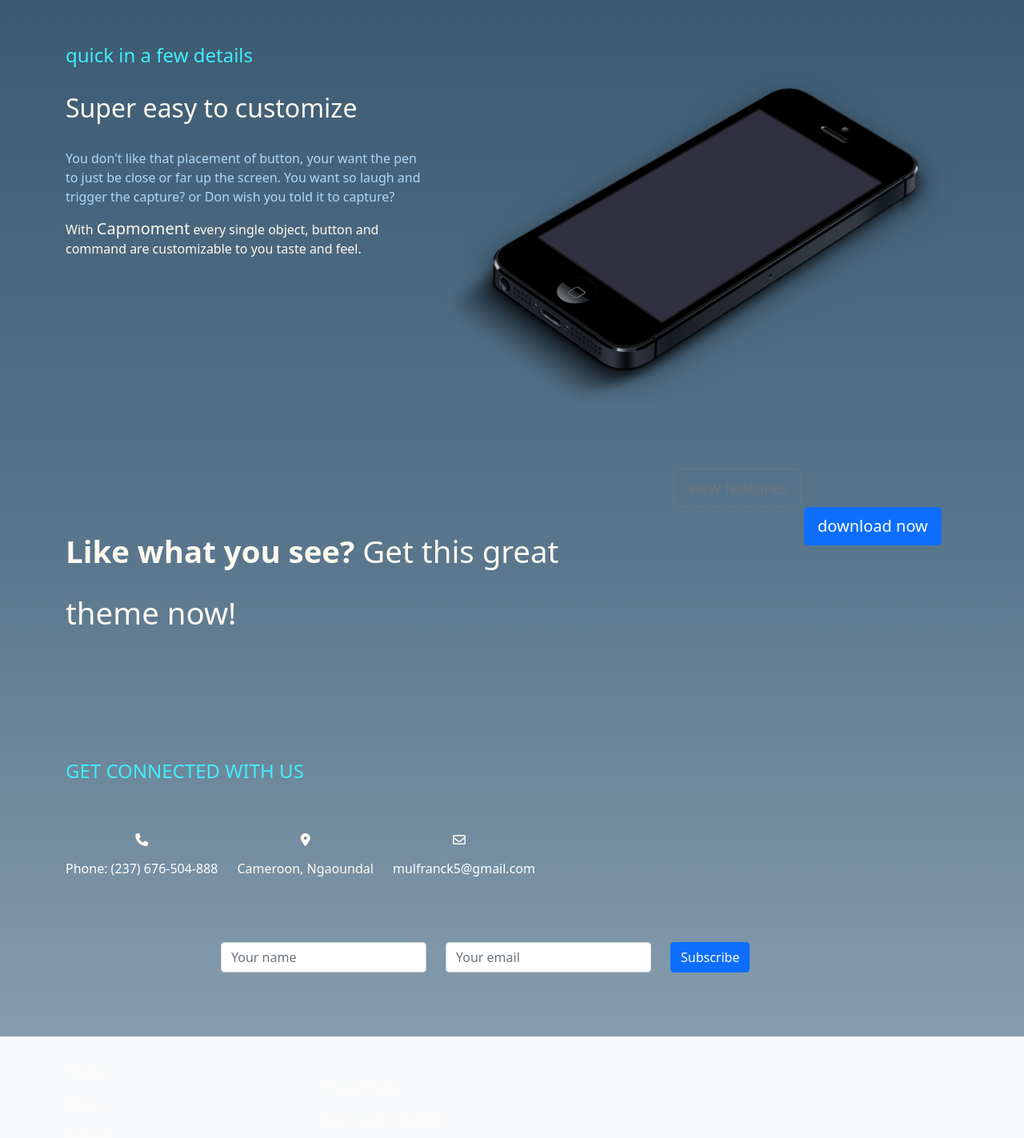
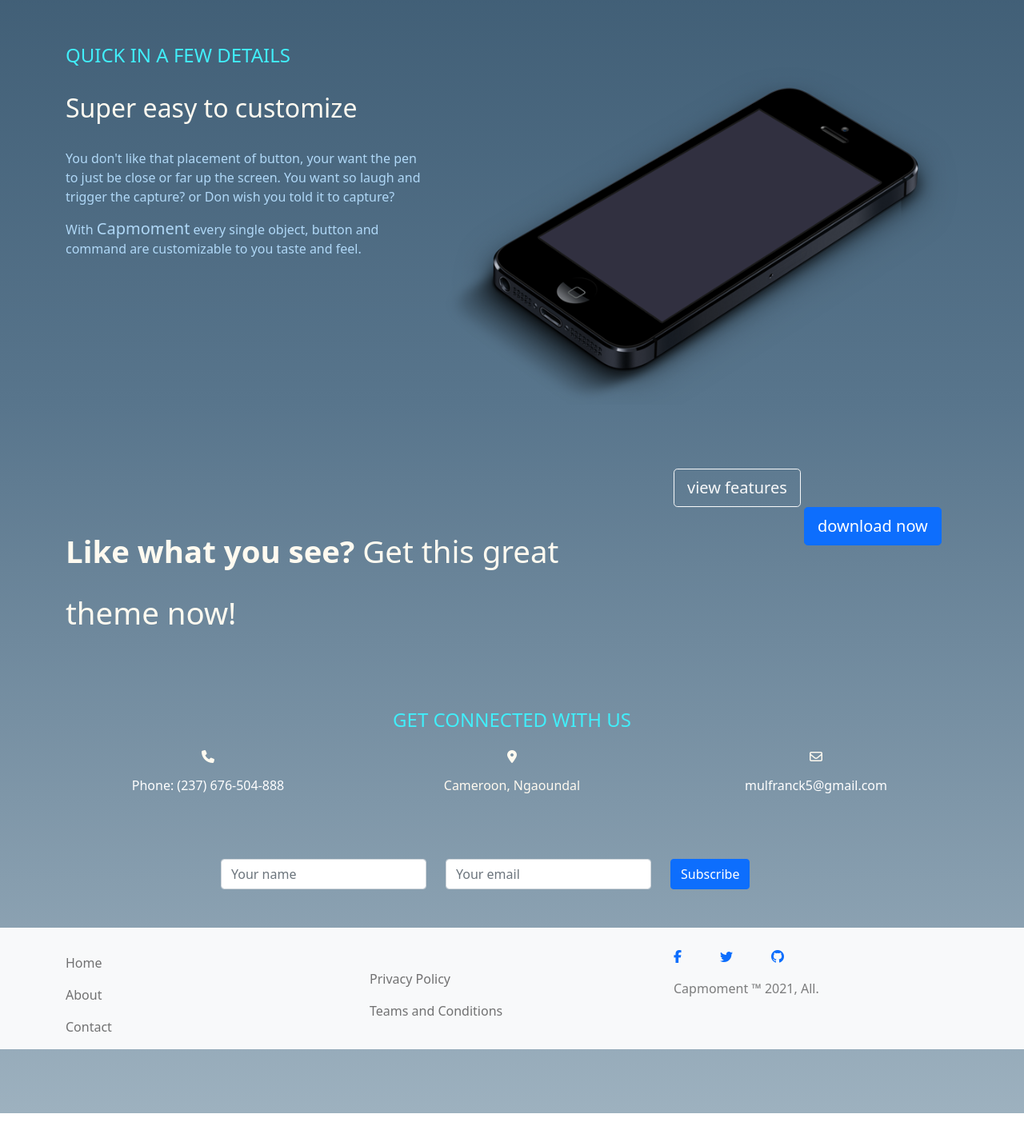
Before and after one commit to mulfranck/capmoment, a website: page index.html in a window 1280 px wide. Shown: the part 2021-3444 px from the top of the page at 80% size. After the commit the page ends 3413 px from the top, so only its background shows below. Drawn offline with nearby package versions, Linux system fonts and the light colour scheme.

Commit message:
hope it done

```diff
--- a/index.html
+++ b/index.html
@@ -36,13 +36,13 @@
         <div class="justify-content-end">
           <ul class="navbar-nav">
             <li class="nav-item">
-              <a href="/contact.html" class="nav-link active" aria-current="page">Home</a>
+              <a href="/" class="nav-link active" aria-current="page">Home</a>
             </li>
             <li class="nav-item">
-              <a href="/contact.html" class="nav-link">Help</a>
+              <a href="help.html" class="nav-link">Help</a>
             </li>
             <li class="nav-item">
-              <a href="/contact.html" class="nav-link">Subscribe</a>
+              <a href="#contact" class="nav-link">Subscribe</a>
             </li>
           </ul>
         </div>
@@ -74,7 +74,7 @@
   <section class="features text-center mt-5" id="features">
 		<div class="container">
 			<div class="row">
-				<h4 class="color-hmain">product overview</h4>
+				<h4 class="color-hmain text-uppercase">product overview</h4>
 				<h2>List of amazing features</h2>
 				<div class="col-md-4 animate__animated animate__delay-1s animate__zoomInDown">
 					<i class="fa bi-earbuds"></i>
@@ -101,7 +101,7 @@
 				<div class="col-md-5 col-sm-6 align-self-center">
 					<img class="img-fluid w-100 h-100 d-block" src="images/lgfone-removebg-preview.png" alt="">
 				</div>
-				<div class="col-md-6 col-md-offset-1 col-xs-6 col-sm-6 wow slideInUp animated">
+				<div class="col-md-6">
 					<h4 class="color-hmain text-uppercase">quick in a few details</h4>
 					<h2>Beautiful on every device</h2>
 					<p class="color-p-low">Not denying Capmoment is design Minimalist to focus on the moment, highly flesible and extremely simply to us. The is no floating - vexing button allover the screen.
@@ -122,16 +122,16 @@
   <section class="feature-details">
 		<div class="container">
 			<div class="row">
-				<div class="col-sm-5 wow fadeInLeft animated">
-					<h4 class="color-hmain">quick in a few details</h4>
+				<div class="col-md">
+					<h4 class="color-hmain text-uppercase">quick in a few details</h4>
 					<h2>Super easy to customize</h2>
 					<p class="color-p-low">You don't like that placement of button, your want the pen to just be close or far up the screen. You want so laugh and trigger the capture?
             or Don wish you told it to capture?
           </p>
-          <p>With <span class="lead">Capmoment</span> every single object, button and command are customizable to you taste and feel.
+          <p class="color-p-low">With <span class="lead">Capmoment</span> every single object, button and command are customizable to you taste and feel.
           </p>
 				</div>
-				<div class="col-sm-7">
+				<div class="col-md-7">
 					<img class="img-fluid d-block w-100 h-100" src="images/laid-phone2.png" alt="phone">
 				</div>
 			</div>
@@ -182,7 +182,7 @@
 					<p><span>Like what you see? </span>Get this great theme now!</p>
 				</div>
 				<div class="col-md-4 col-sm-4">
-					<button class="btn btn-lg btn-outline-secondary mb-5">view features</button>
+					<button class="btn btn-lg btn-outline-light mb-5">view features</button>
 					<button class="btn btn-lg btn-primary mt-5">download now</button>
 				</div>
 			</div>
@@ -190,20 +190,20 @@
 	</section>
 
   <section class="contact" id="contact">
-		<div class="container">
-      <div class="contact-heading">
-        <h4 class="color-hmain text-uppercase">get connected with us</h4>
+		<div class="container justify-content-center">
+      <div class="row justify-content-center">
+        <h4 class="col-auto color-hmain text-uppercase">get connected with us</h4>
       </div>
-      <div class="row align-self-center text-center">
-				<div class="col-md col-auto">
+      <div class="row align-self-center text-center justify-content-center">
+				<div class="col-md-4 col-12">
 					<i class="fa fa-phone m-3"></i>
 					<a class="d-block text-decoration-none text-white" href="tel:+237676504888">Phone: (237) 676-504-888</a>
 				</div>
-				<div class="col-md col-auto">
+				<div class="col-md-4 col-12">
 					<i class="fa fa-map-marker m-3"></i>
 					<p>Cameroon, Ngaoundal</p>
 				</div>
-				<div class="col-md-2 col-md-offset-2 col-xs-4 col-sm-4 clearfix">
+				<div class="col-md-4 col-12">
 					<i class="fa fa-envelope-o m-3"></i>
 					<a class="text-decoration-none d-block text-white" href="mailto:mulfranck5@gmail.com"> mulfranck5@gmail.com</a>
 				</div>
@@ -232,24 +232,20 @@
   <footer class="main-footer bg-light text-black-50 mt-3 pt-3">
     <div class="container justify-content-center">
       <div class="row">
-        <div class="col-lg-8 col-md-9 col-sm-12">
-          <div class="row">
-            <div class="col-12 col-md-5 navbar navbar-dark">
+        <div class="col-lg-4 col-md-4 col-12 navbar navbar-light">
           <nav class="navbar-nav text-black-50">
             <a class="nav-link" href="#">Home</a>
             <a class="nav-link" href="#">About</a>
             <a class="nav-link" href="#">Contact</a>
           </nav>
         </div>
-            <div class="col-12 col-md-7 navbar navbar-dark">
+        <div class="col-12 col-md-4 navbar navbar-light">
           <nav class="navbar-nav">
             <a href="/" class="nav-link">Privacy Policy</a>
             <a href="/" class="nav-link">Teams and Conditions</a>
           </nav>
         </div>
-          </div>
-        </div>
-        <div class="col-lg col-md col-sm-12">
+        <div class="col-lg col-md ">
           <div class="row mt-2">
             <ul class="list-unstyled d-flex">
               <li class="">
--- a/style/styles.css
+++ b/style/styles.css
@@ -130,9 +130,6 @@ background: linear-gradient(to bottom, #0D2130 0%, #0E2E47 25%, #58758C 74%, #9D
   margin-bottom: 3rem;
 }
 
-.contact-form {
-  margin-bottom: 5rem;
-}
 
 .main-footer {
   margin-top: 5rem;
```
Lines whose indentation alone changed are shown as unchanged.
